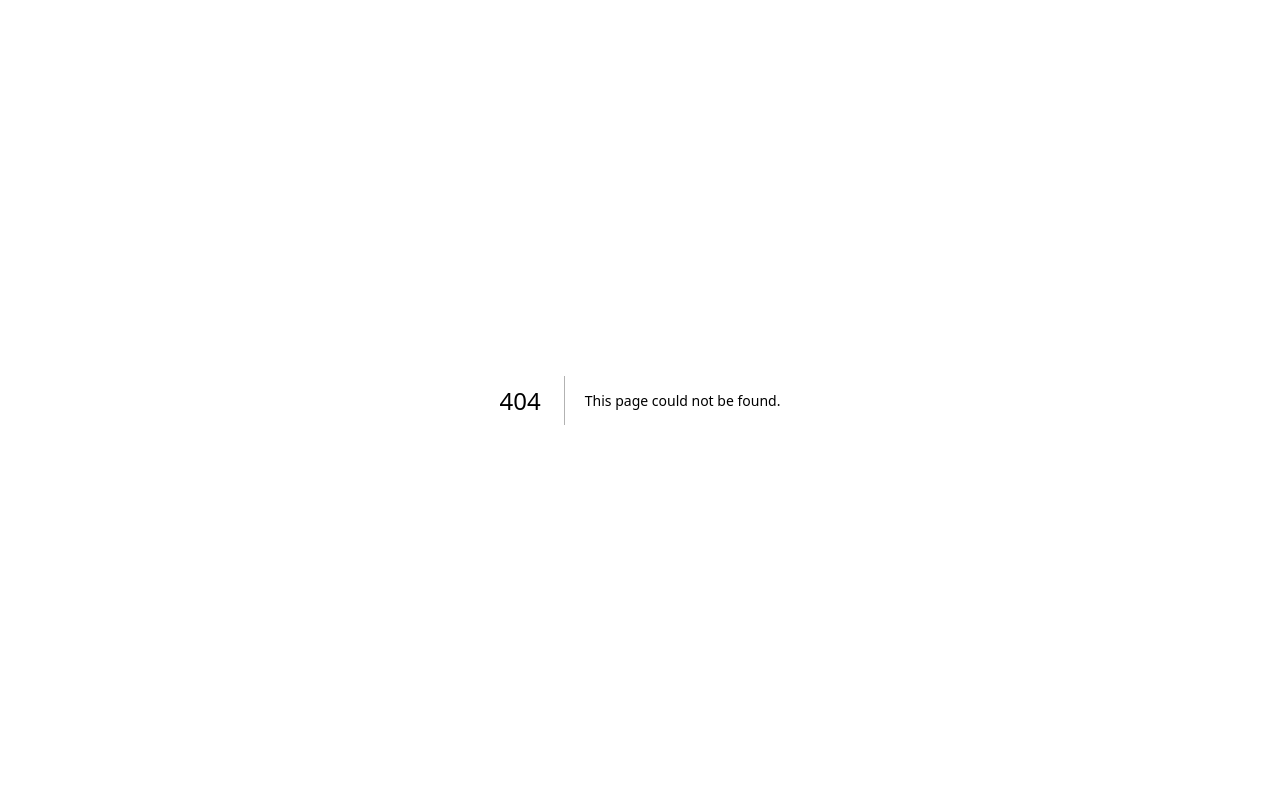
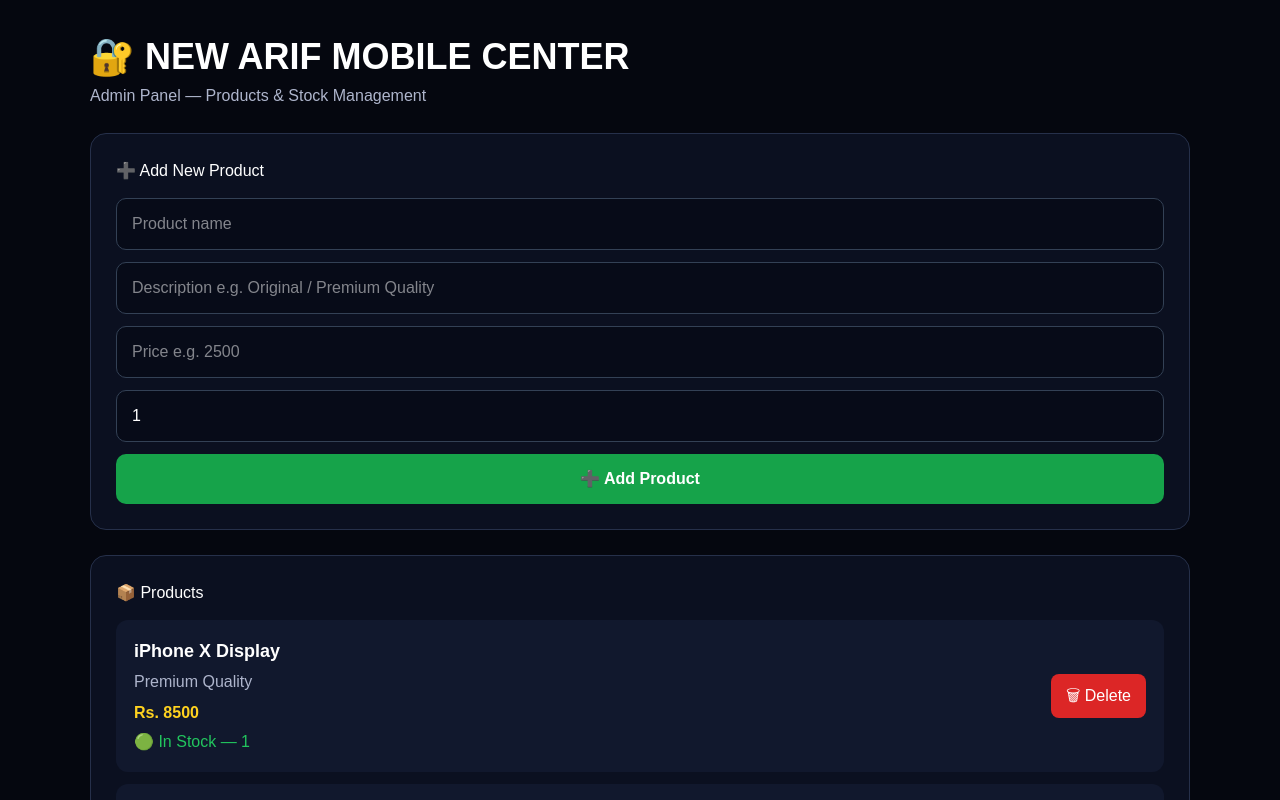
Before and after one commit to newarifmobilecenter/new-arif-mobile-center, a Next.js app: page /admin in a window 1280 px wide. Before the commit this address had no page. Shown: the top 800 px of the page. Built offline with nearby package versions, Linux system fonts and the light colour scheme.

Commit message:
Create admin/page.tsx

```diff
--- /dev/null
+++ b/app/admin/page.tsx
@@ -0,0 +1,240 @@
+"use client";
+
+import { useState } from "react";
+
+const defaultProducts = [
+  {
+    id: 1,
+    name: "iPhone X Display",
+    description: "Premium Quality",
+    price: "8500",
+    stock: 1,
+  },
+  {
+    id: 2,
+    name: "Samsung Battery A12",
+    description: "Original",
+    price: "2500",
+    stock: 4,
+  },
+];
+
+export default function AdminPage() {
+  const [products, setProducts] = useState(defaultProducts);
+  const [name, setName] = useState("");
+  const [description, setDescription] = useState("");
+  const [price, setPrice] = useState("");
+  const [stock, setStock] = useState("1");
+
+  function addProduct() {
+    if (!name || !price) {
+      alert("Product name aur price zaroor likhein.");
+      return;
+    }
+
+    const newProduct = {
+      id: Date.now(),
+      name,
+      description,
+      price,
+      stock: Number(stock),
+    };
+
+    setProducts([...products, newProduct]);
+
+    setName("");
+    setDescription("");
+    setPrice("");
+    setStock("1");
+  }
+
+  function deleteProduct(id: number) {
+    setProducts(products.filter((product) => product.id !== id));
+  }
+
+  return (
+    <main
+      style={{
+        minHeight: "100vh",
+        background: "#05070f",
+        color: "#fff",
+        padding: "30px 20px",
+      }}
+    >
+      <div style={{ maxWidth: 1100, margin: "auto" }}>
+        <h1 style={{ fontSize: 36, fontWeight: 900 }}>
+          🔐 NEW ARIF MOBILE CENTER
+        </h1>
+
+        <p style={{ color: "#aeb5cc" }}>
+          Admin Panel — Products & Stock Management
+        </p>
+
+        <section
+          style={{
+            marginTop: 25,
+            padding: 25,
+            borderRadius: 16,
+            background: "#0b1020",
+            border: "1px solid #26304a",
+          }}
+        >
+          <h2>➕ Add New Product</h2>
+
+          <div
+            style={{
+              display: "grid",
+              gap: 12,
+              marginTop: 15,
+            }}
+          >
+            <input
+              value={name}
+              onChange={(e) => setName(e.target.value)}
+              placeholder="Product name"
+              style={inputStyle}
+            />
+
+            <input
+              value={description}
+              onChange={(e) => setDescription(e.target.value)}
+              placeholder="Description e.g. Original / Premium Quality"
+              style={inputStyle}
+            />
+
+            <input
+              value={price}
+              onChange={(e) => setPrice(e.target.value)}
+              placeholder="Price e.g. 2500"
+              style={inputStyle}
+            />
+
+            <input
+              value={stock}
+              onChange={(e) => setStock(e.target.value)}
+              type="number"
+              min="0"
+              placeholder="Stock quantity"
+              style={inputStyle}
+            />
+
+            <button onClick={addProduct} style={buttonStyle}>
+              ➕ Add Product
+            </button>
+          </div>
+        </section>
+
+        <section
+          style={{
+            marginTop: 25,
+            padding: 25,
+            borderRadius: 16,
+            background: "#0b1020",
+            border: "1px solid #26304a",
+          }}
+        >
+          <h2>📦 Products</h2>
+
+          <div style={{ display: "grid", gap: 12, marginTop: 15 }}>
+            {products.map((product) => (
+              <div
+                key={product.id}
+                style={{
+                  padding: 18,
+                  borderRadius: 12,
+                  background: "#11182d",
+                  display: "flex",
+                  justifyContent: "space-between",
+                  alignItems: "center",
+                  gap: 15,
+                  flexWrap: "wrap",
+                }}
+              >
+                <div>
+                  <b style={{ fontSize: 18 }}>{product.name}</b>
+
+                  <div
+                    style={{
+                      color: "#aeb5cc",
+                      marginTop: 5,
+                    }}
+                  >
+                    {product.description}
+                  </div>
+
+                  <div
+                    style={{
+                      color: "#ffd21f",
+                      marginTop: 7,
+                      fontWeight: 800,
+                    }}
+                  >
+                    Rs. {product.price}
+                  </div>
+
+                  <div style={{ marginTop: 5 }}>
+                    {product.stock > 0 ? (
+                      <span style={{ color: "#22c55e" }}>
+                        🟢 In Stock — {product.stock}
+                      </span>
+                    ) : (
+                      <span style={{ color: "#ef4444" }}>
+                        🔴 Out of Stock
+                      </span>
+                    )}
+                  </div>
+                </div>
+
+                <button
+                  onClick={() => deleteProduct(product.id)}
+                  style={{
+                    background: "#dc2626",
+                    color: "#fff",
+                    border: 0,
+                    padding: "10px 15px",
+                    borderRadius: 8,
+                    cursor: "pointer",
+                  }}
+                >
+                  🗑 Delete
+                </button>
+              </div>
+            ))}
+          </div>
+        </section>
+
+        <a
+          href="/"
+          style={{
+            display: "inline-block",
+            marginTop: 25,
+            color: "#22d3ee",
+          }}
+        >
+          ← Back to Website
+        </a>
+      </div>
+    </main>
+  );
+}
+
+const inputStyle = {
+  width: "100%",
+  padding: "13px 15px",
+  borderRadius: 10,
+  border: "1px solid #334155",
+  background: "#070b18",
+  color: "#fff",
+  outline: "none",
+  boxSizing: "border-box" as const,
+};
+
+const buttonStyle = {
+  padding: "13px 18px",
+  borderRadius: 10,
+  border: 0,
+  background: "#16a34a",
+  color: "#fff",
+  fontWeight: 800,
+  cursor: "pointer",
+};
```
